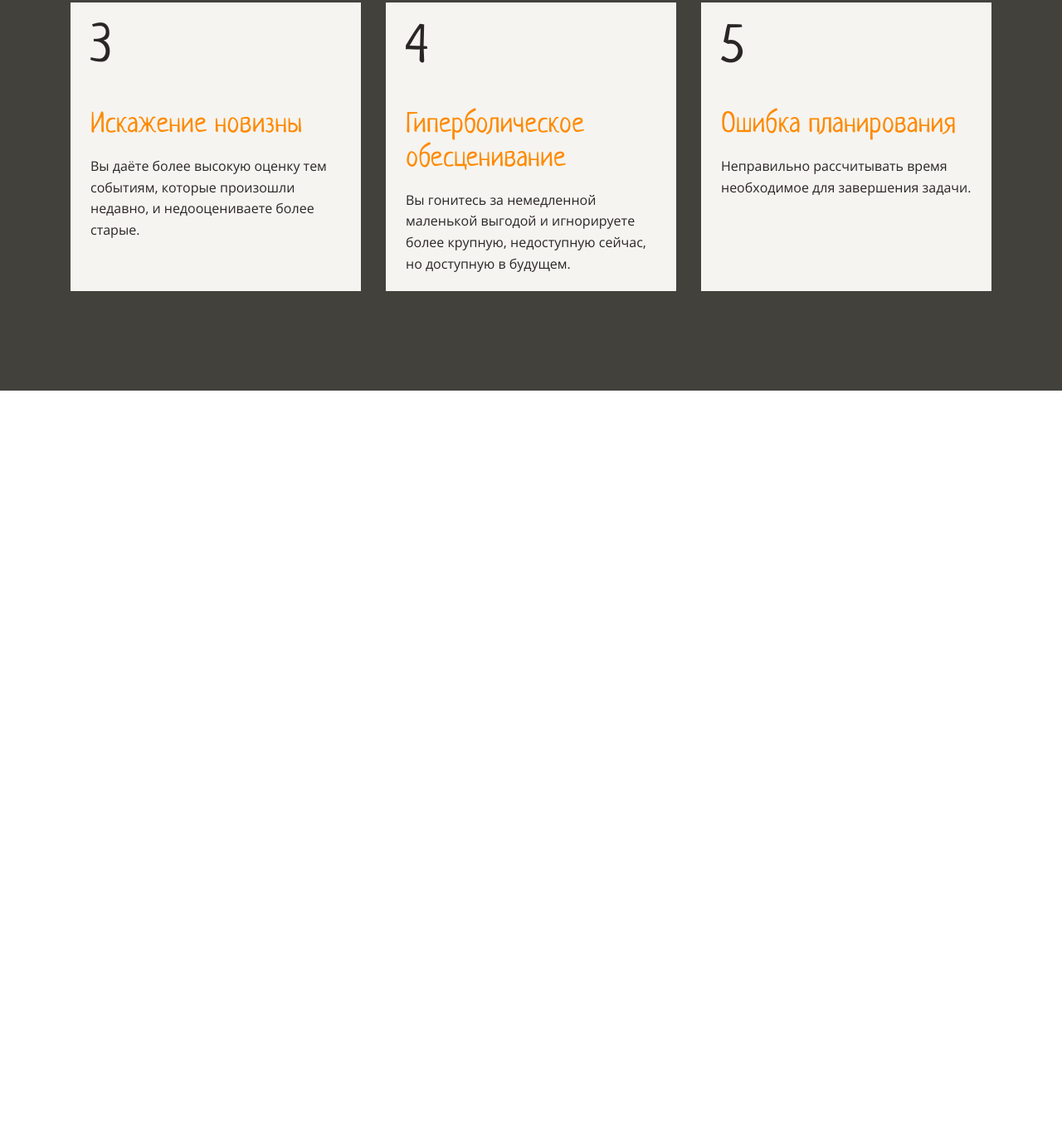
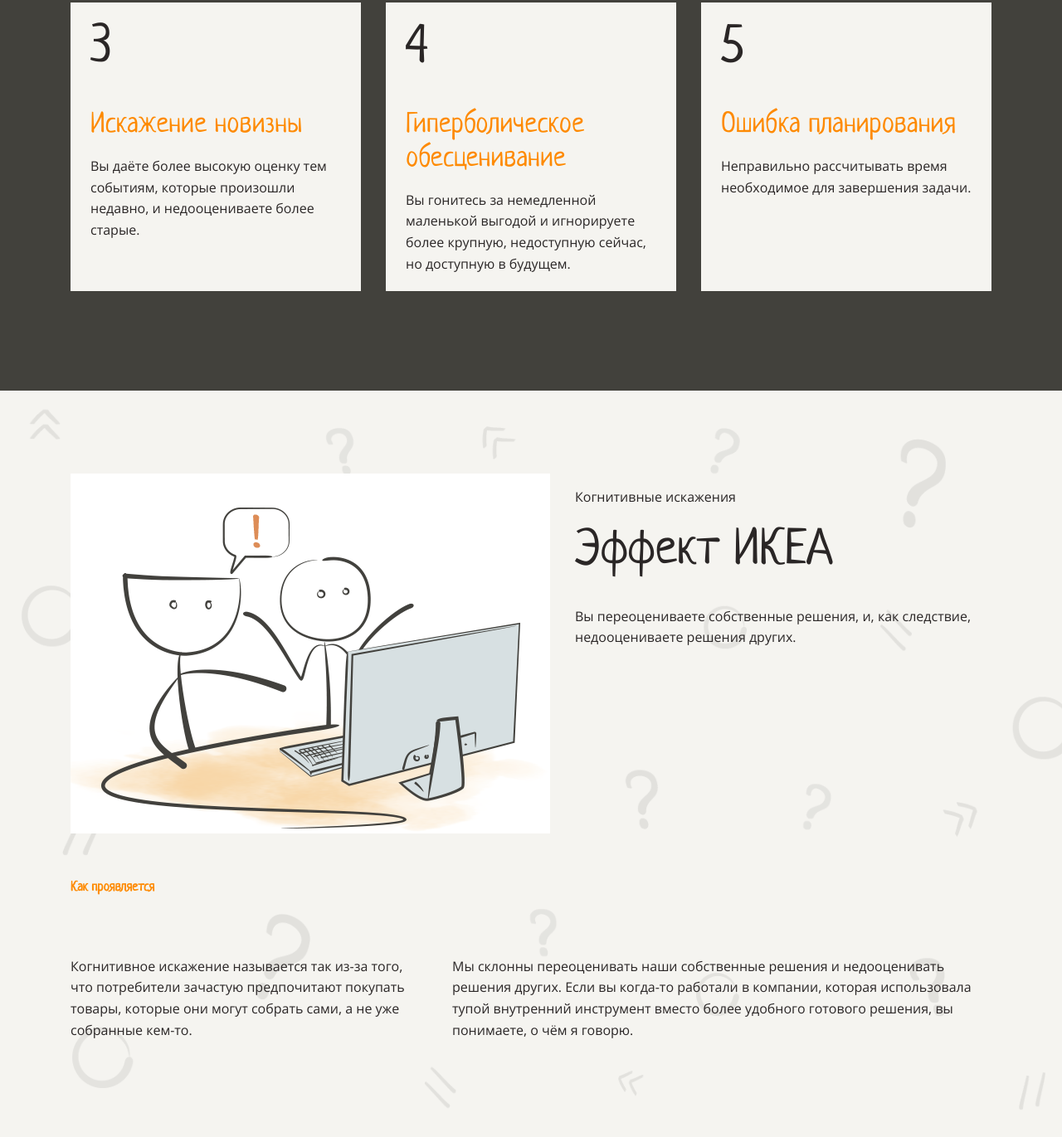
Before and after one commit to princess-cosmos/layout-designer-project-58, a website: page src/index.html in a window 1280 px wide. Shown: the part 2271-3642 px from the top of the page at 83% size. Before the commit the page ends 2742 px from the top, so only its background shows below. Drawn offline with Linux system fonts and the light colour scheme.

Commit message:
modified src/index.html

```diff
--- a/src/index.html
+++ b/src/index.html
@@ -83,6 +83,25 @@
     </div>
     </section>
 
+    <section id="ikea-effect" class="bg-image bg-light">
+        <div class="conteiner">
+            <div class="row count">
+            <img src="../src/img/1.png" class="img-ikea">
+            <div class="flex">
+            <p class="translucent-dark">Когнитивные искажения</p>
+            <h2 class="text-dark">Эффект ИКЕА</h2>
+            <p class="text-dark neucha">Вы переоцениваете собственные решения, и, как следствие, недооцениваете решения других.</p>
+              </div>
+             </div>
+            <h4 class="uppercase">Как проявляется</h4>
+            <div class="row count flex">
+            <p>Когнитивное искажение называется так из-за того, что потребители зачастую предпочитают покупать товары, которые они могут собрать сами, а не уже собранные кем-то.</p>
+            <p>Мы склонны переоценивать наши собственные решения и недооценивать решения других. Если вы когда-то работали в компании, которая использовала тупой внутренний инструмент вместо более удобного готового решения, вы понимаете, о чём я говорю.</p>
+         </div>
+        </div>
+
+    </section>
+
     </main>
 
     <footer></footer>
```
